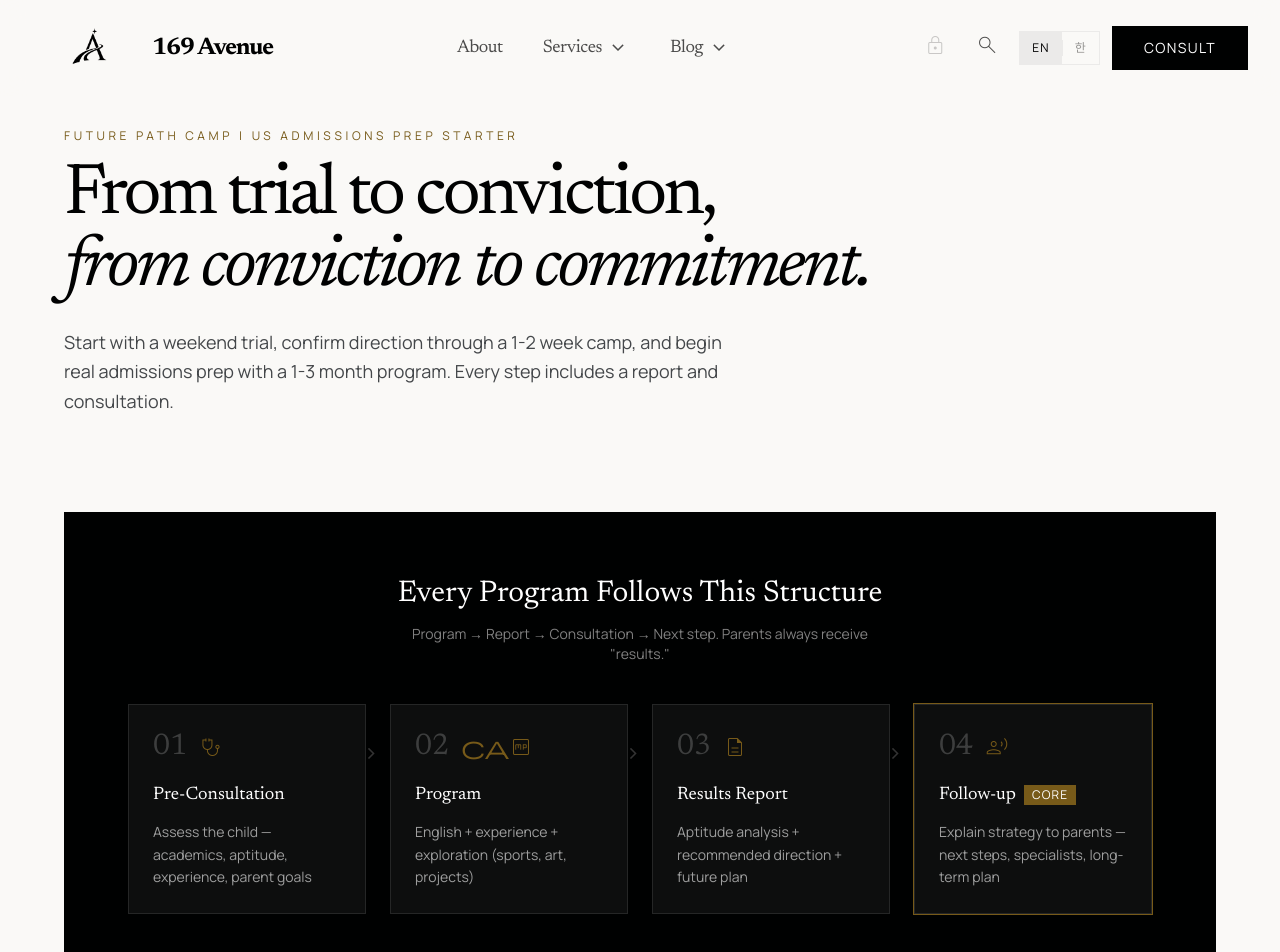
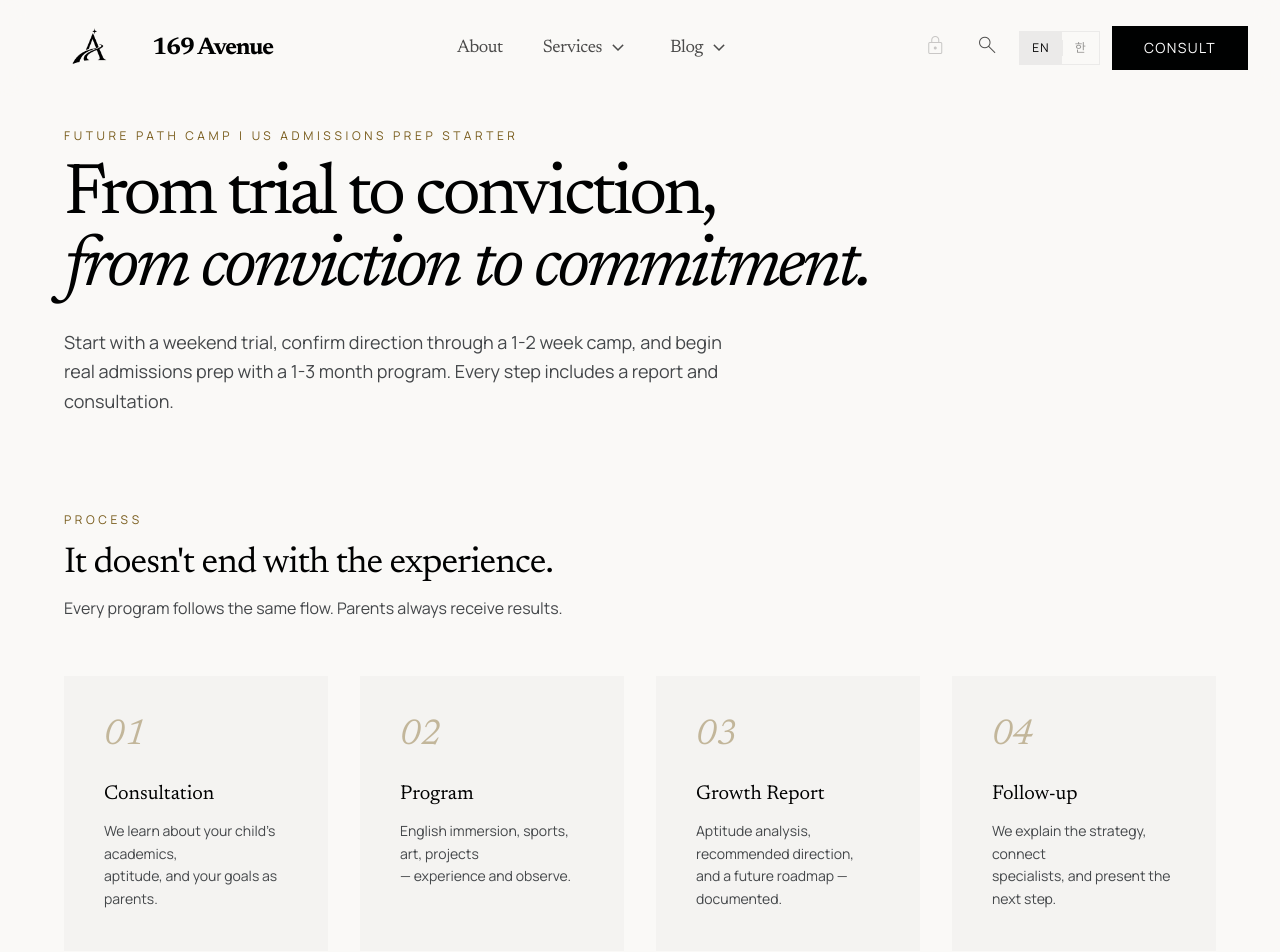
Before and after one commit to sophia-hye/169Avenue, a React (Vite) app: page /169Avenue/services in a window 1280 px wide. Shown: the top 952 px of the page. Built offline with nearby package versions, Linux system fonts and the light colour scheme.

Commit message:
refactor: polish Services page process section and camp curriculum
- Replace dark bg process block with minimal card layout
- Increase step number visibility (secondary/40)
- Update curriculum section styling

```diff
--- a/src/components/PartnersPage.tsx
+++ b/src/components/PartnersPage.tsx
@@ -31,46 +31,43 @@ function ServicesContent() {
         </p>
       </header>
 
-      {/* === COMMON STRUCTURE: Every Program === */}
+      {/* === HOW IT WORKS === */}
       <section className="px-6 md:px-16 max-w-screen-2xl mx-auto mb-16 md:mb-24">
-        <div className="bg-primary text-on-primary p-8 md:p-16">
-          <h2 className="font-headline text-2xl md:text-3xl mb-3 text-center">
-            {ko ? '모든 프로그램의 공통 구조' : 'Every Program Follows This Structure'}
+        <div className="mb-14">
+          <span className="font-label text-xs uppercase tracking-[0.3em] text-secondary mb-4 block">
+            {ko ? '프로세스' : 'Process'}
+          </span>
+          <h2 className="font-headline text-3xl md:text-4xl text-primary tracking-tight">
+            {ko ? '경험에서 끝나지 않습니다.' : 'It doesn\'t end with the experience.'}
           </h2>
-          <p className="font-body text-sm text-on-primary/50 text-center mb-10 max-w-lg mx-auto">
-            {ko ? '프로그램 → 리포트 → 상담 → 다음 단계. 부모님은 항상 "결과"를 받습니다.' : 'Program → Report → Consultation → Next step. Parents always receive "results."'}
+          <p className="font-body text-on-surface-variant text-base mt-3 max-w-xl">
+            {ko
+              ? '모든 프로그램은 같은 흐름으로 진행됩니다. 부모님은 항상 결과를 받습니다.'
+              : 'Every program follows the same flow. Parents always receive results.'}
           </p>
-          <div className="grid grid-cols-1 md:grid-cols-4 gap-6">
+        </div>
+
+        <div className="grid grid-cols-1 md:grid-cols-2 lg:grid-cols-4 gap-8">
           {(ko
             ? [
-                  { step: '01', icon: 'stethoscope', title: '사전 상담', desc: '아이 상태 파악 — 학업, 성향, 경험, 부모님 목표', tag: '파악' },
-                  { step: '02', icon: 'camp', title: '프로그램 진행', desc: '영어 + 체험 + 탐색 활동 (스포츠, 아트, 프로젝트)', tag: '경험' },
-                  { step: '03', icon: 'description', title: '결과 리포트', desc: '성향 분석 + 추천 방향 + 향후 계획', tag: '진단' },
-                  { step: '04', icon: 'record_voice_over', title: '후속 상담', desc: '부모님께 전략 설명 — 다음 단계, 전문가 연결, 장기 계획', tag: '핵심' },
+                { step: '01', title: '사전 상담', desc: '아이의 학업, 성향, 경험을 파악하고\n부모님의 목표를 듣습니다.' },
+                { step: '02', title: '프로그램', desc: '영어 몰입, 스포츠, 아트, 프로젝트\n— 경험하고 관찰합니다.' },
+                { step: '03', title: '성장 리포트', desc: '성향 분석, 추천 방향, 향후 로드맵을\n문서로 정리합니다.' },
+                { step: '04', title: '후속 상담', desc: '부모님께 전략을 설명하고,\n전문가를 연결하고, 다음 단계를 제시합니다.' },
               ]
             : [
-                  { step: '01', icon: 'stethoscope', title: 'Pre-Consultation', desc: 'Assess the child — academics, aptitude, experience, parent goals', tag: 'Assess' },
-                  { step: '02', icon: 'camp', title: 'Program', desc: 'English + experience + exploration (sports, art, projects)', tag: 'Experience' },
-                  { step: '03', icon: 'description', title: 'Results Report', desc: 'Aptitude analysis + recommended direction + future plan', tag: 'Diagnose' },
-                  { step: '04', icon: 'record_voice_over', title: 'Follow-up', desc: 'Explain strategy to parents — next steps, specialists, long-term plan', tag: 'Key' },
+                { step: '01', title: 'Consultation', desc: 'We learn about your child\'s academics,\naptitude, and your goals as parents.' },
+                { step: '02', title: 'Program', desc: 'English immersion, sports, art, projects\n— experience and observe.' },
+                { step: '03', title: 'Growth Report', desc: 'Aptitude analysis, recommended direction,\nand a future roadmap — documented.' },
+                { step: '04', title: 'Follow-up', desc: 'We explain the strategy, connect\nspecialists, and present the next step.' },
               ]
-            ).map((item, i) => (
-              <div key={item.step} className="relative">
-                {i < 3 && <div className="hidden md:block absolute top-8 -right-3 text-on-primary/20 text-2xl">{'>'}</div>}
-                <div className={`bg-on-primary/5 border border-on-primary/10 p-6 h-full ${i === 3 ? 'ring-1 ring-secondary' : ''}`}>
-                  <div className="flex items-center gap-3 mb-4">
-                    <span className="font-headline text-3xl text-on-primary/20">{item.step}</span>
-                    <span className="material-symbols-outlined text-secondary text-xl">{item.icon}</span>
-                  </div>
-                  <div className="flex items-center gap-2 mb-3">
-                    <h3 className="font-headline text-lg text-on-primary">{item.title}</h3>
-                    {i === 3 && <span className="text-xs bg-secondary text-white px-2 py-0.5 font-label uppercase tracking-widest">core</span>}
-                  </div>
-                  <p className="font-body text-sm text-on-primary/60 leading-relaxed">{item.desc}</p>
-                </div>
+          ).map((item) => (
+            <div key={item.step} className="bg-surface-container-low p-8 md:p-10">
+              <span className="font-headline italic text-4xl text-secondary/40 block mb-6">{item.step}</span>
+              <h3 className="font-headline text-xl text-primary mb-3">{item.title}</h3>
+              <p className="font-body text-sm text-on-surface-variant leading-relaxed whitespace-pre-line">{item.desc}</p>
             </div>
           ))}
-          </div>
         </div>
       </section>
 
```
Lines whose indentation alone changed are shown as unchanged.
